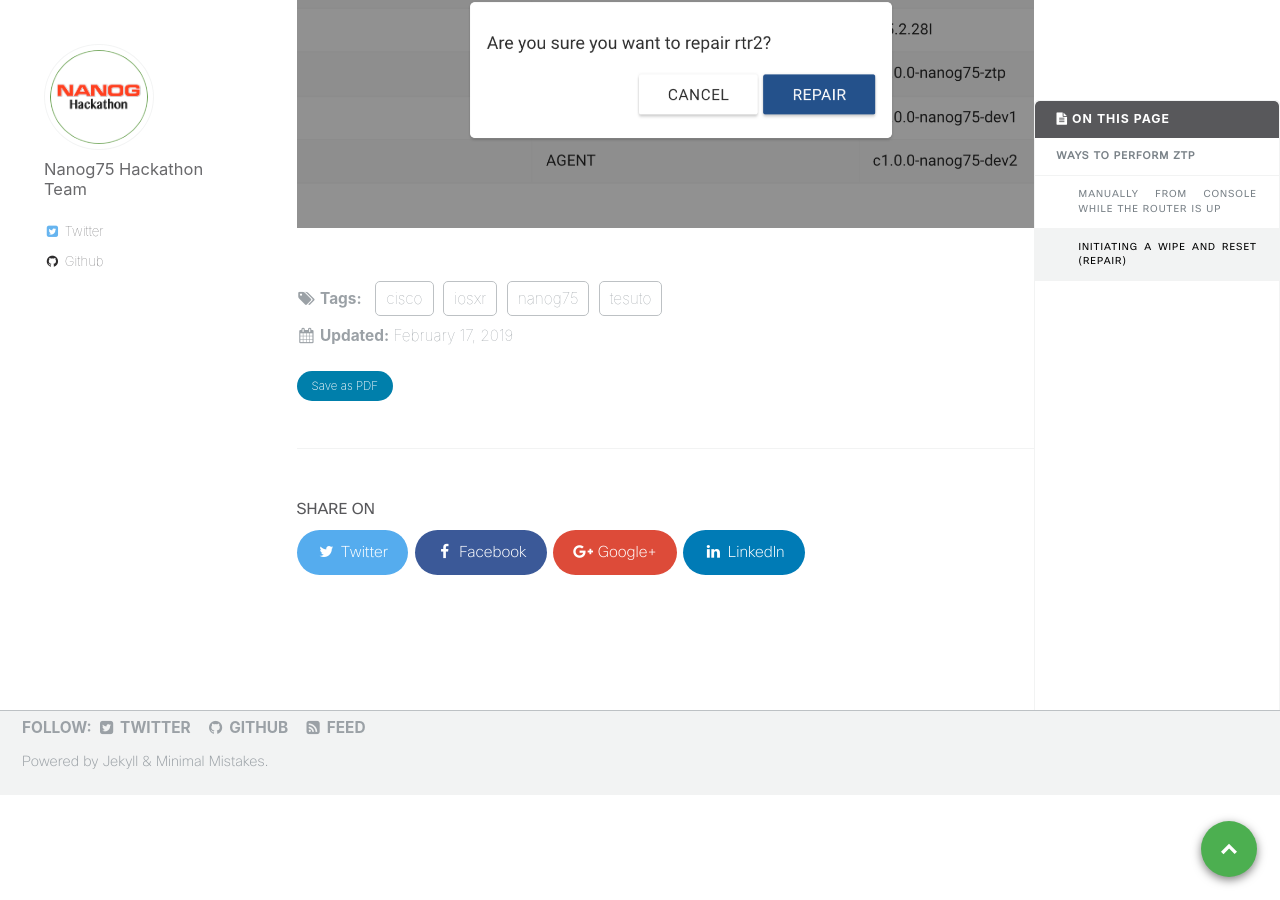
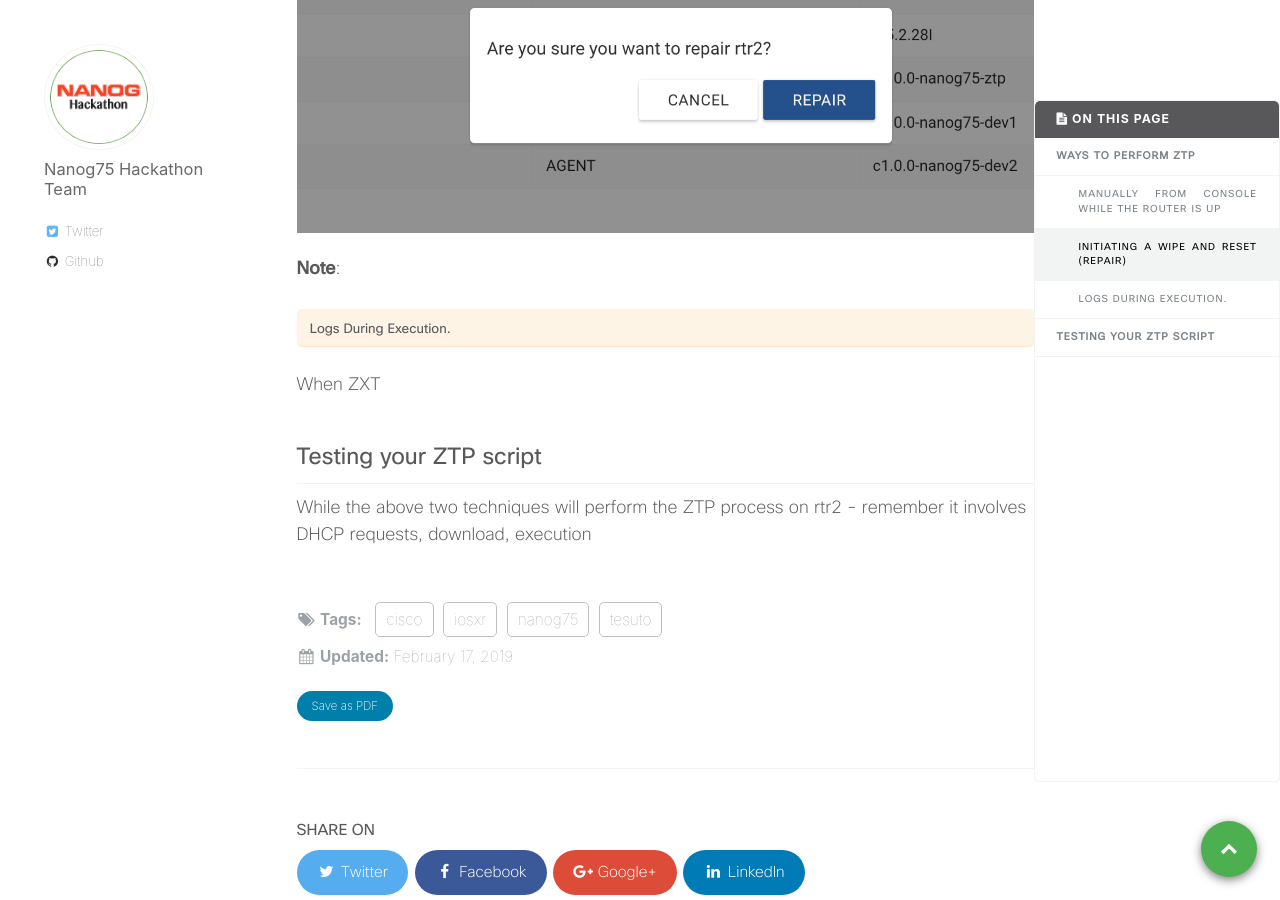
Before and after one commit to nanog75/hackathon, a Jekyll site: the page built from _day0/2019-02-17-step-2-performing-ztp.md, in a window 1280 px wide and 900 px high, scrolled down 4993 px. Built offline with Jekyll 4.4.1, drawn with Linux system fonts in a browser that asks for light colours.

Commit message:
Create 2019-02-17-step-2-performing-ztp.md

```diff
--- a/_day0/2019-02-17-step-2-performing-ztp.md
+++ b/_day0/2019-02-17-step-2-performing-ztp.md
@@ -169,6 +169,8 @@ Killed
 ### Initiating a wipe and reset (Repair)
 
 **Note**:  You only need to do this to test your ZTP script once it is ready. Repair takes a long time (10+ minutes). Use the manual ZTP trigger process shown above to initiate the ZTP process while coding the script.
+{: .notice--warning}
+
 
 The other option is to perform a repair on the node from the Tesuto UI.
 
@@ -197,3 +199,17 @@ You will get a prompt, select `yes` and this will wipe out the rtr2 disk and boo
 This process is equivalent to provisioning a fresh router without config in your network.
 
 ![tesuto_repair3.png]({{site.baseurl}}/images/tesuto_repair3.png)
+
+
+**Note**:
+
+{: .notice--warning}
+
+### Logs During Execution.
+
+When ZXT
+
+
+## Testing your ZTP script
+
+While the above two techniques will perform the ZTP process on rtr2 - remember it involves DHCP requests, download, execution
```
